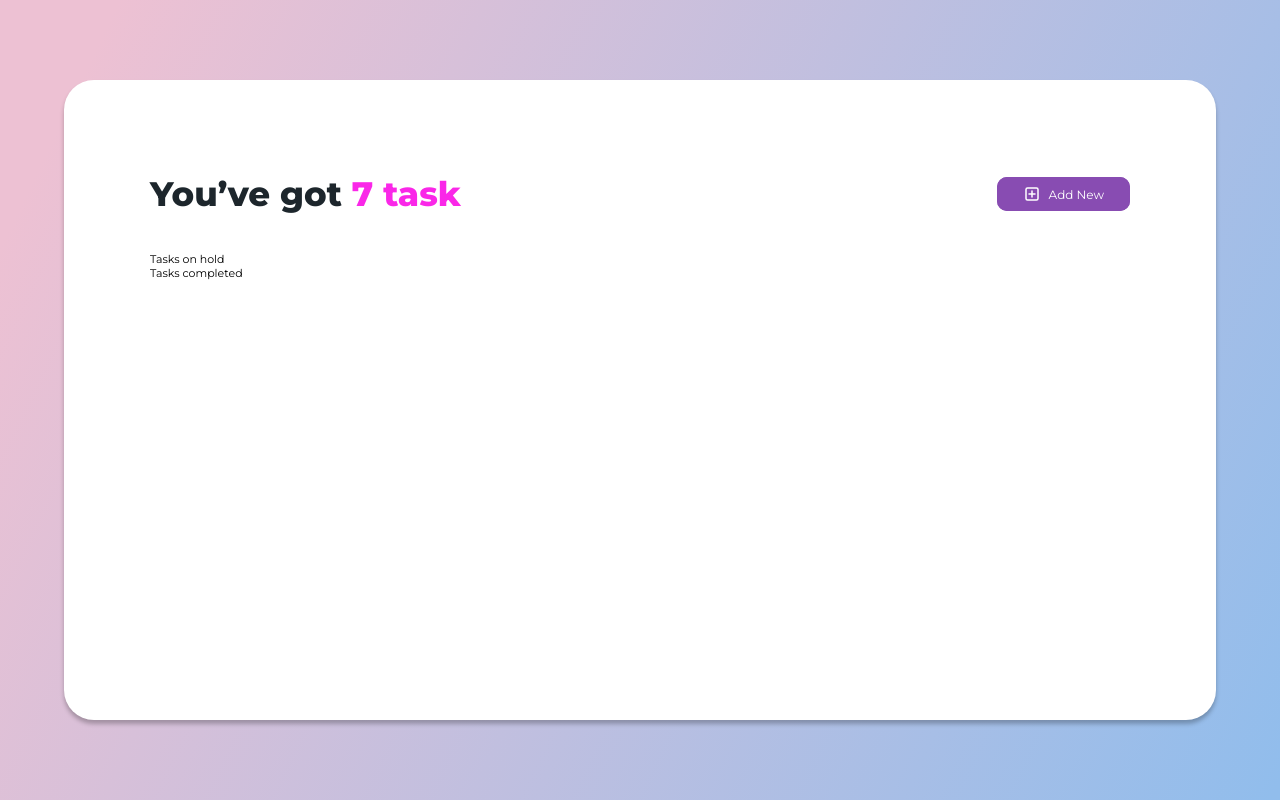
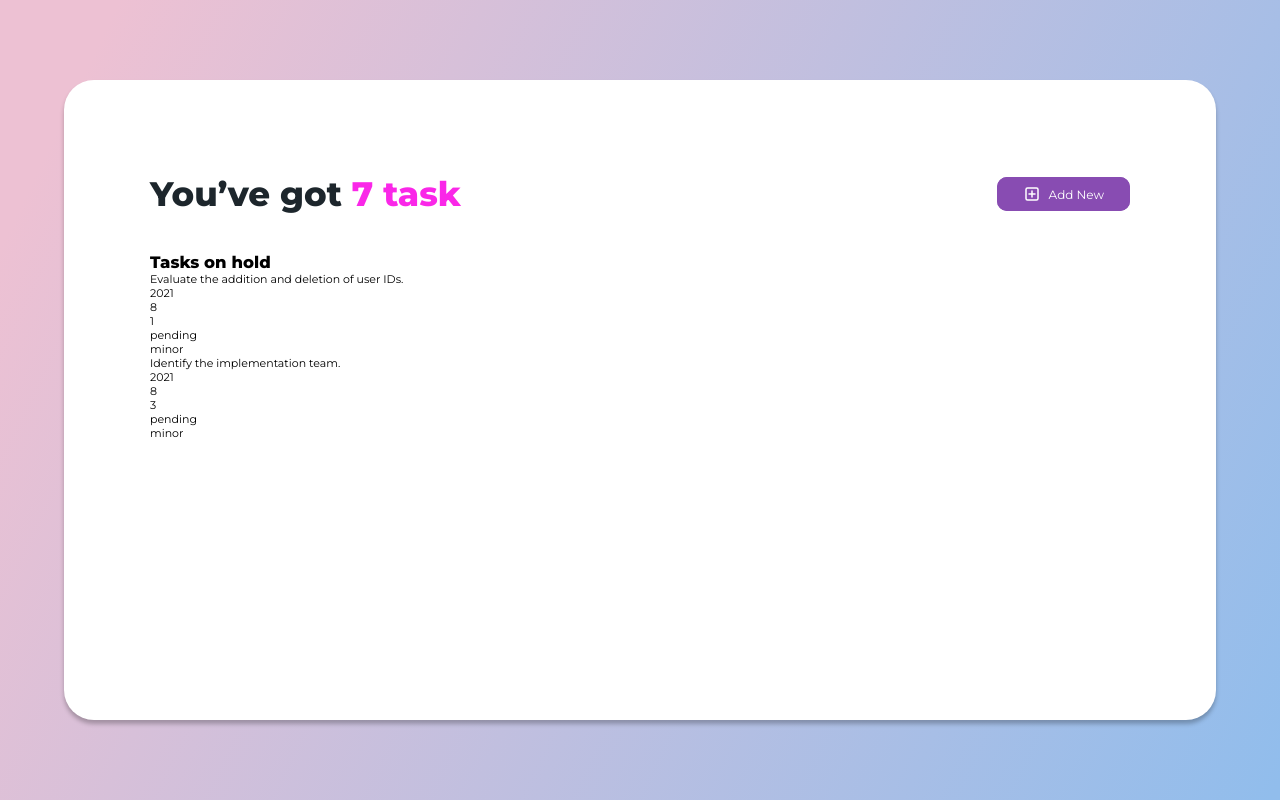
Before and after one commit to devshum/task-manager, a React (Create React App) app: page / in a window 1280 px wide. Built offline with nearby package versions, Linux system fonts and the light colour scheme.

Commit message:
the test data was tested

```diff
--- a/src/App.js
+++ b/src/App.js
@@ -1,7 +1,23 @@
 import Board from './components/Board/Board'
 
 const App = () => {
-  return <Board />
+  const data = [
+    {
+      title: 'Evaluate the addition and deletion of user IDs.',
+      date: new Date(2021, 8, 20),
+      status: 'pending',
+      importance: 'minor'
+    },
+
+    {
+      title: 'Identify the implementation team.',
+      date: new Date(2021, 8, 22),
+      status: 'pending',
+      importance: 'minor'
+    },
+  ]
+
+  return <Board data={data} />
 };
 
 export default App;
--- a/src/components/Board/Board.js
+++ b/src/components/Board/Board.js
@@ -1,13 +1,23 @@
 import styles from './Board.module.css';
 import BoardHead from './BoardHead/BoardHead';
 
-const Board = () => {
+const Board = props => {
   return (
-    <div className={styles.board}>
+    <section className={styles.board}>
       <BoardHead />
-      <div>Tasks on hold</div>
-      <div>Tasks completed</div>
-    </div>
+      <h2>Tasks on hold</h2>
+      { props.data.map(task => {
+        return <div>
+                  <p>{ task.title }</p>
+                  <p>{ task.date.getFullYear() }</p>
+                  <p>{ task.date.getMonth() }</p>
+                  <p>{ task.date.getDay() }</p>
+                  <p>{ task.status }</p>
+                  <p>{ task.importance }</p>
+               </div>
+      }) }
+      {/* <h2>Tasks completed</h2> */}
+    </section>
   )
 }
 
--- a/src/components/Board/BoardHead/BoardHead.js
+++ b/src/components/Board/BoardHead/BoardHead.js
@@ -4,7 +4,7 @@ import Button from '../../Button/Button';
 const BoardHead = () => {
   return (
     <div className={styles['board-head']}>
-      <p className={styles['board-head__title']}>You’ve got <span className={styles['board-head__amount']}>7 task</span></p>
+      <h1 className={styles['board-head__title']}>You’ve got <span className={styles['board-head__amount']}>7 task</span></h1>
       <Button>Add New</Button>
     </div>
   )
```
Also changed, not shown: public/logo192.png (added), public/logo512.png (added).
